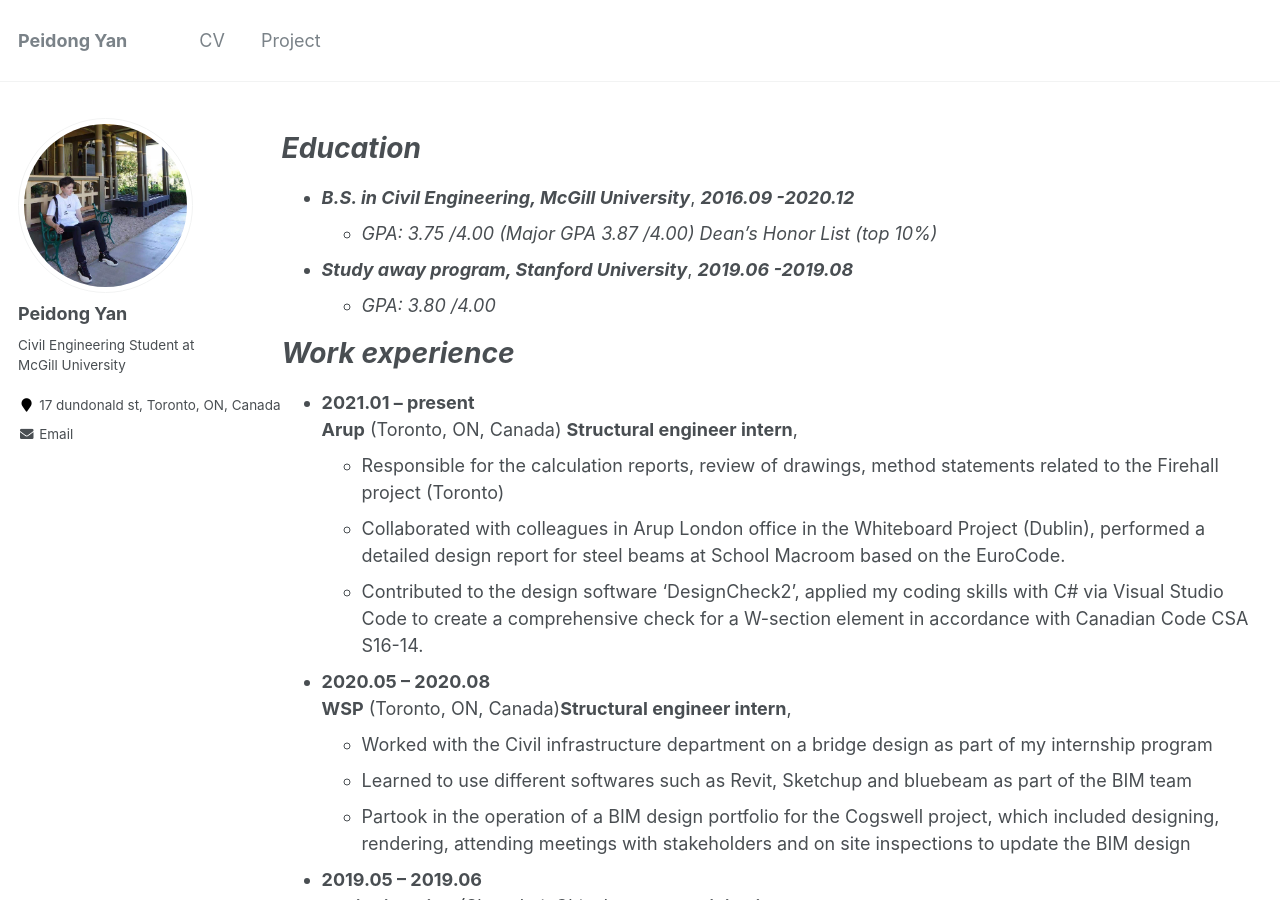
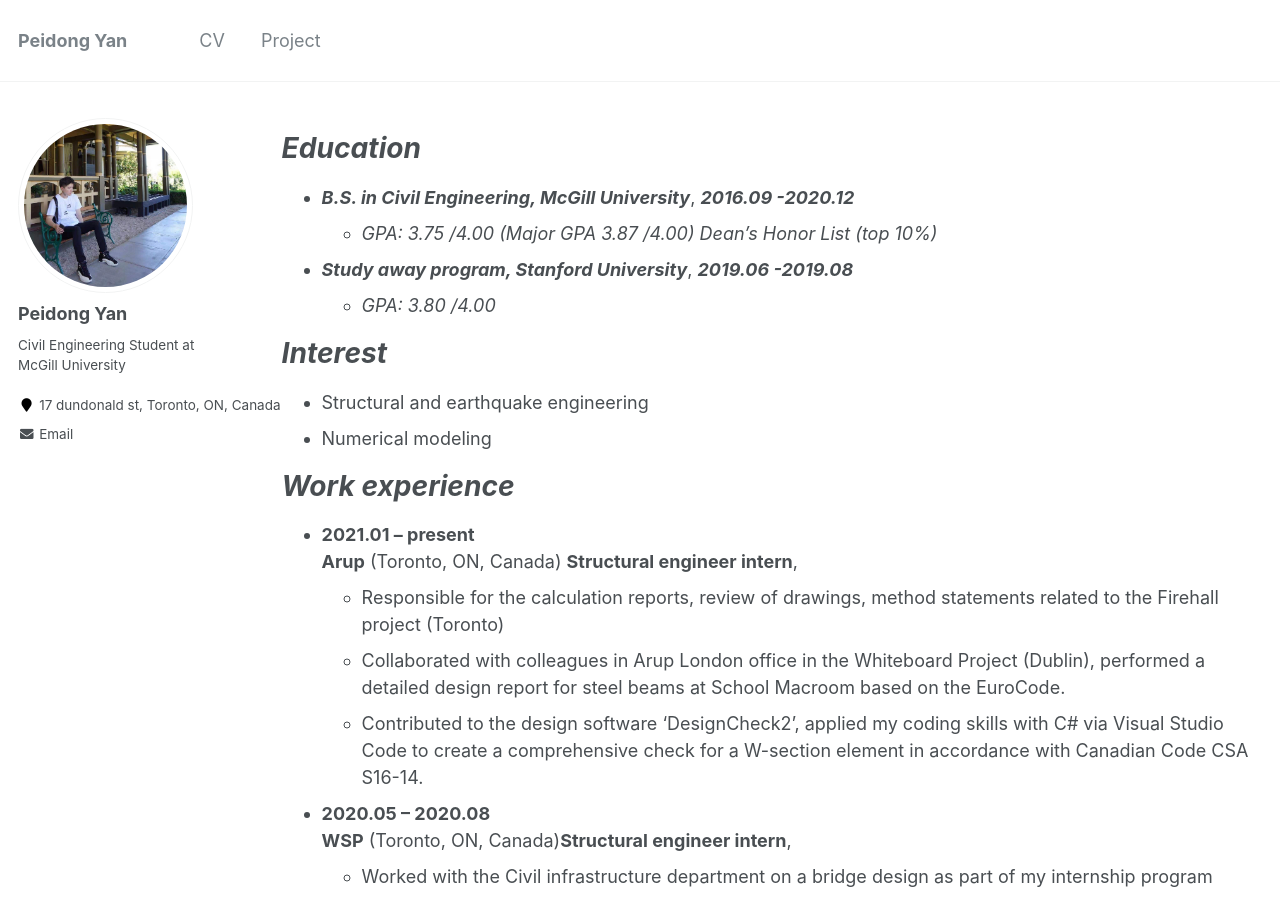
Before and after one commit to LorenYan98/LY.github.io, a Jekyll site: the page built from _pages/cv.md, in a window 1280 px wide and 900 px high. Built offline with Jekyll 4.4.1, drawn with Linux system fonts in a browser that asks for light colours.

Commit message:
Update cv.md

```diff
--- a/_pages/cv.md
+++ b/_pages/cv.md
@@ -16,6 +16,11 @@ _Education_
   * _GPA: 3.75 /4.00 (Major GPA 3.87 /4.00)_   _Dean’s Honor List (top 10%)_
 * **_Study away program, Stanford University_**, **_2019.06 -2019.08_**
   * _GPA: 3.80 /4.00_
+
+_Interest_
+======
+* Structural and earthquake engineering
+* Numerical modeling
 
 _Work experience_
 ======
```
